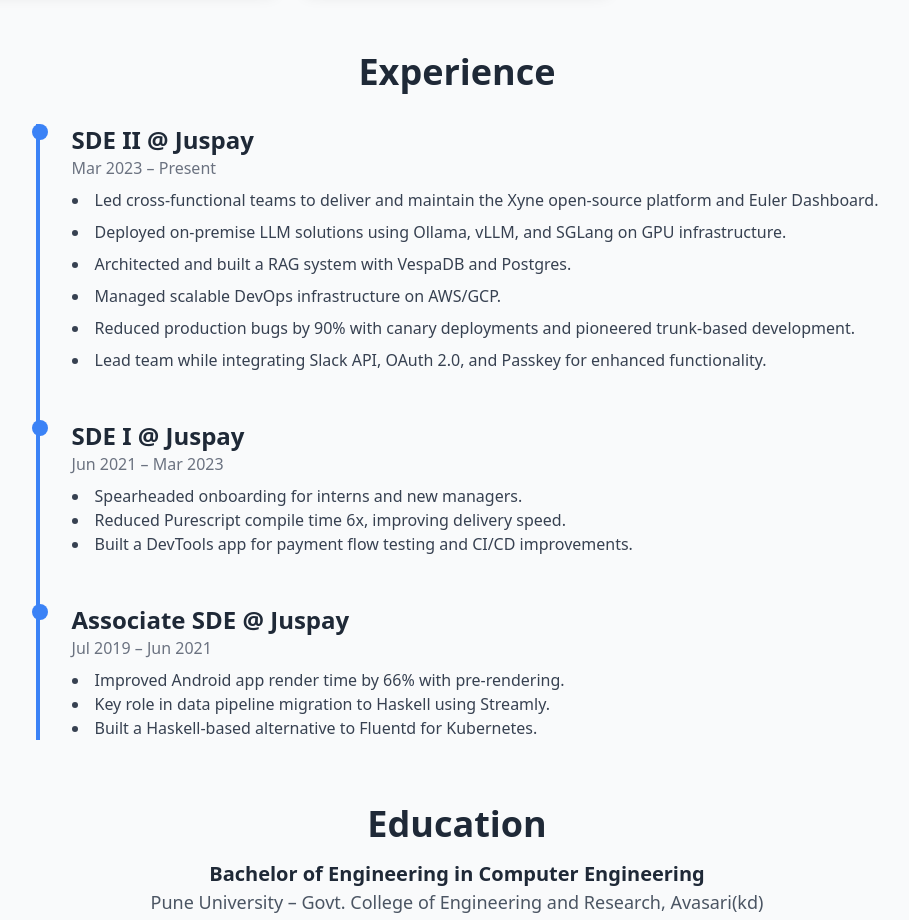
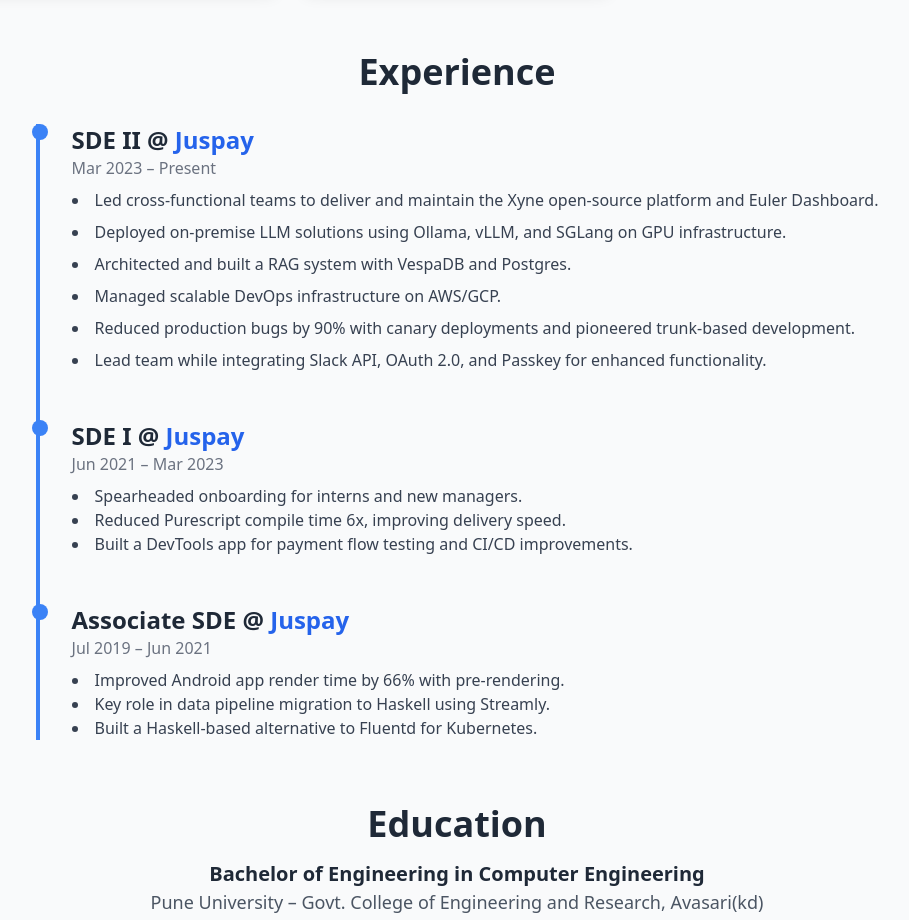
Before and after one commit to shivamashtikar/portfolio, a React (Vite) app: page / in a window 1280 px wide. Shown: the part 2840-3760 px from the top of the page, without its empty margins (183-1092 px from the left). Built offline with nearby package versions, Linux system fonts and the light colour scheme.

Commit message:
feat(web): Update favicon and add Juspay link to App.jsx
* Update favicon from `vite.svg` to `logo.svg`
* Modify links on `App.jsx` component to include URL link to Juspay's website (`https://juspay.io/in`)

```diff
--- a/index.html
+++ b/index.html
@@ -2,7 +2,7 @@
 <html lang="en">
   <head>
     <meta charset="UTF-8" />
-    <link rel="icon" type="image/svg+xml" href="/vite.svg" />
+    <link rel="icon" type="image/svg+xml" href="/logo.svg" />
     <meta name="viewport" content="width=device-width, initial-scale=1.0" />
     <title>Shivam Ashtikar</title>
   </head>
--- a/src/App.jsx
+++ b/src/App.jsx
@@ -58,7 +58,7 @@
               {/* Juspay */}
               <div className="relative">
                 <div className="absolute -left-10 bg-blue-500 h-4 w-4 rounded-full"></div>
-                <h4 className="text-2xl font-semibold dark:text-gray-100">SDE II @ Juspay</h4>
+                <h4 className="text-2xl font-semibold dark:text-gray-100">SDE II @ <a href="https://juspay.io/in" target="_blank" rel="noopener noreferrer" className="text-blue-600 dark:text-blue-400 hover:underline">Juspay</a></h4>
                 <p className="text-md text-gray-500 dark:text-gray-400 mb-2">Mar 2023 – Present</p>
                 <ul className="list-disc list-inside text-gray-700 dark:text-gray-300 space-y-2">
                   <li>Led cross-functional teams to deliver and maintain the Xyne open-source platform and Euler Dashboard.</li>
@@ -71,7 +71,7 @@
               </div>
               <div className="relative">
                 <div className="absolute -left-10 bg-blue-500 h-4 w-4 rounded-full"></div>
-                <h4 className="text-2xl font-semibold dark:text-gray-100">SDE I @ Juspay</h4>
+                <h4 className="text-2xl font-semibold dark:text-gray-100">SDE I @ <a href="https://juspay.io/in" target="_blank" rel="noopener noreferrer" className="text-blue-600 dark:text-blue-400 hover:underline">Juspay</a></h4>
                 <p className="text-md text-gray-500 dark:text-gray-400 mb-2">Jun 2021 – Mar 2023</p>
                 <ul className="list-disc list-inside text-gray-700 dark:text-gray-300">
                   <li>Spearheaded onboarding for interns and new managers.</li>
@@ -81,7 +81,7 @@
               </div>
               <div className="relative">
                 <div className="absolute -left-10 bg-blue-500 h-4 w-4 rounded-full"></div>
-                <h4 className="text-2xl font-semibold dark:text-gray-100">Associate SDE @ Juspay</h4>
+                <h4 className="text-2xl font-semibold dark:text-gray-100">Associate SDE @ <a href="https://juspay.io/in" target="_blank" rel="noopener noreferrer" className="text-blue-600 dark:text-blue-400 hover:underline">Juspay</a></h4>
                 <p className="text-md text-gray-500 dark:text-gray-400 mb-2">Jul 2019 – Jun 2021</p>
                 <ul className="list-disc list-inside text-gray-700 dark:text-gray-300">
                   <li>Improved Android app render time by 66% with pre-rendering.</li>
```
Also changed, not shown: public/logo.svg (added).
